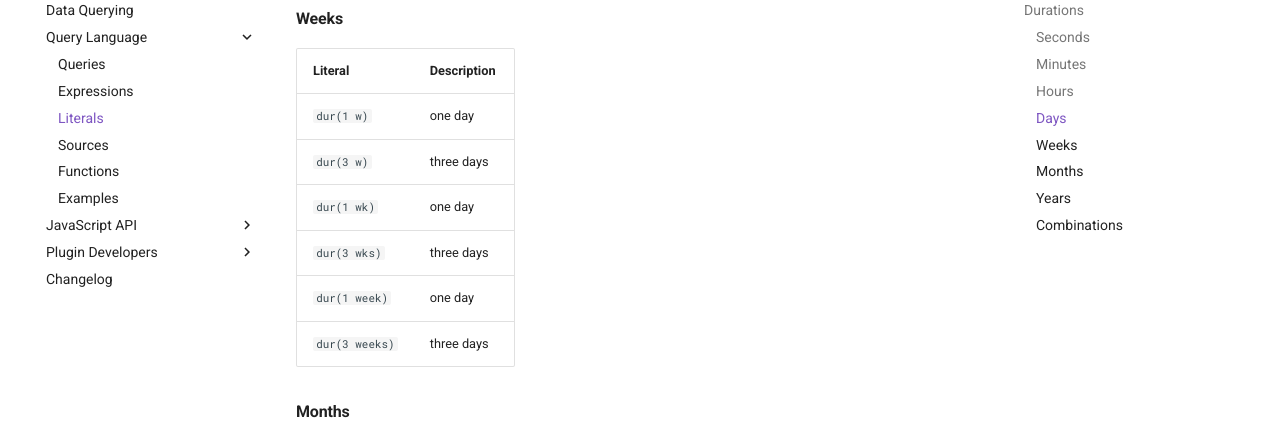
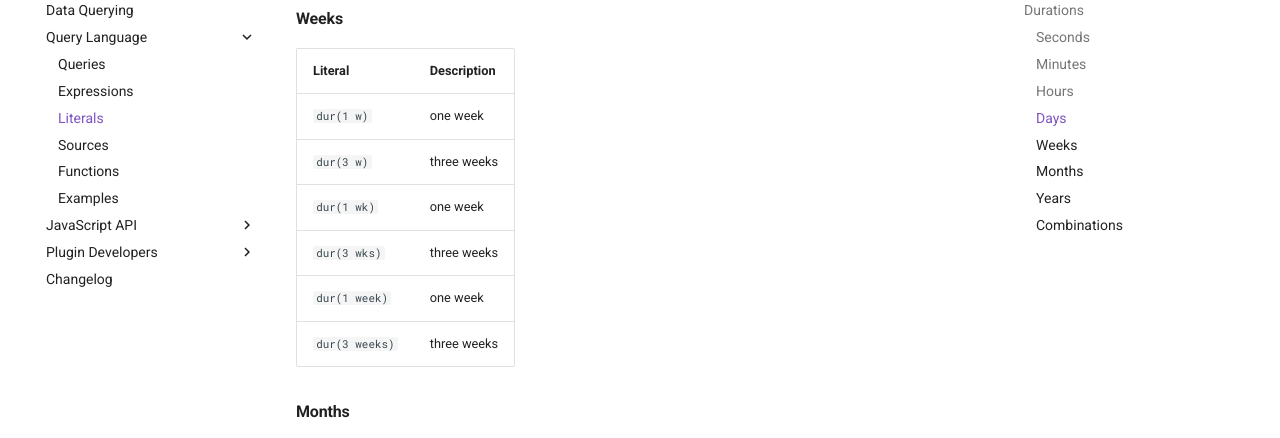
Before and after one commit to blacksmithgu/obsidian-dataview, an MkDocs documentation site: the page built from docs/docs/query/literals.md, in a window 1280 px wide and 900 px high, scrolled down 2877 px. Shown: the part 152-590 px from the top of the window. Built offline with MkDocs 1.6.1 and Material for MkDocs 9.7.7, drawn with Linux system fonts in a browser that asks for light colours; comment, search, counter and statistics services are not loaded.

Commit message:
Update literals.md
typo

```diff
--- a/docs/docs/query/literals.md
+++ b/docs/docs/query/literals.md
@@ -76,12 +76,12 @@ Literal|Description
 #### Weeks
 Literal|Description
 -|-
-`dur(1 w)`|one day
-`dur(3 w)`|three days
-`dur(1 wk)`|one day
-`dur(3 wks)`|three days
-`dur(1 week)`|one day
-`dur(3 weeks)`|three days
+`dur(1 w)`|one week
+`dur(3 w)`|three weeks
+`dur(1 wk)`|one week
+`dur(3 wks)`|three weeks
+`dur(1 week)`|one week
+`dur(3 weeks)`|three weeks
 
 #### Months
 Literal|Description
```
